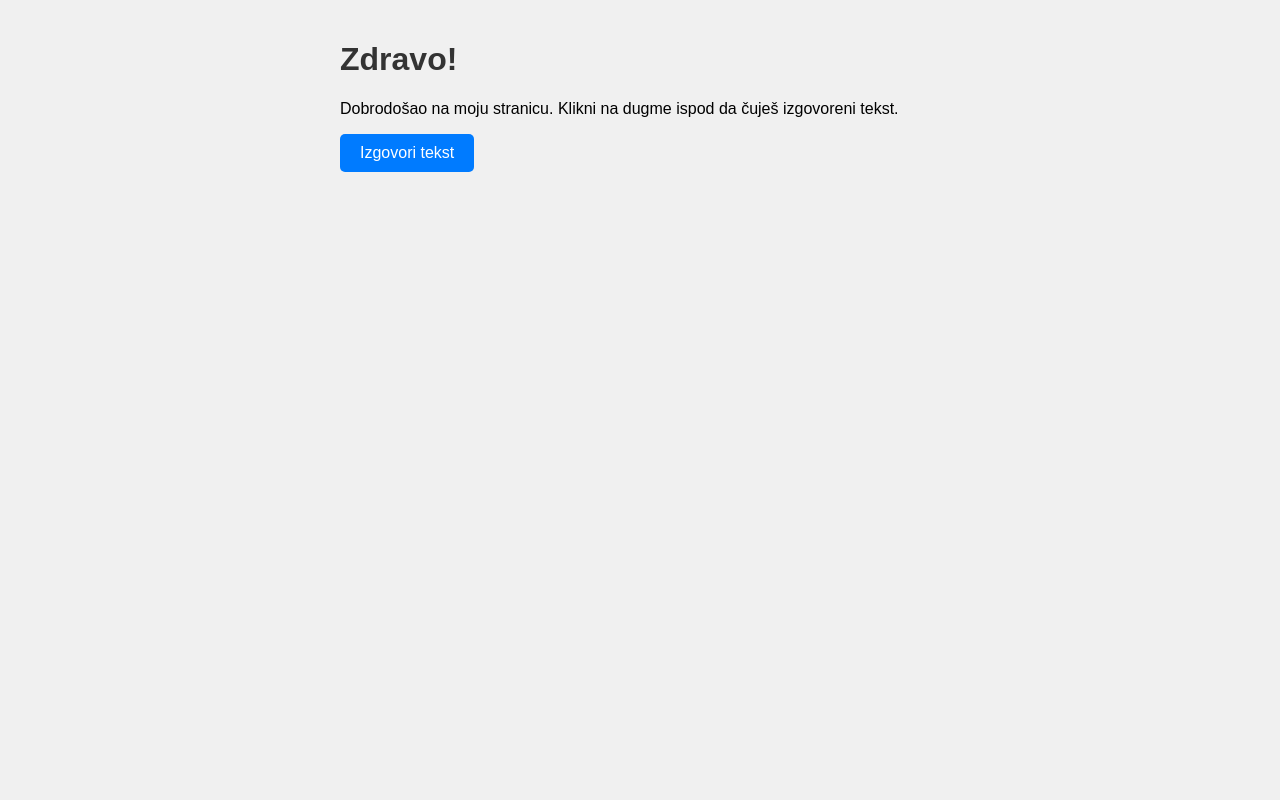
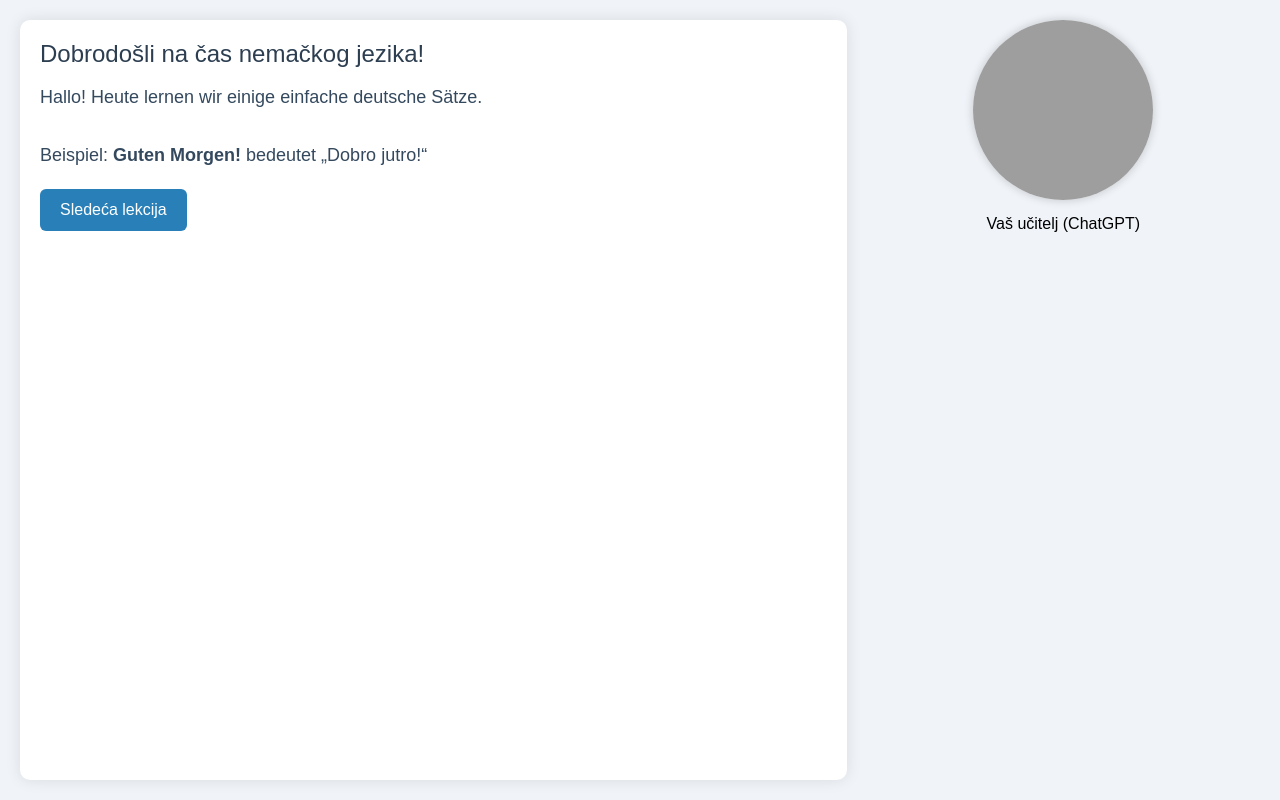
Before and after one commit to cenu1122/njemacki1, a plain HTML site: page index.html in a window 1280 px wide. Drawn offline with Linux system fonts and the light colour scheme; grey boxes are pictures that could not be loaded.

Commit message:
Update index.html

```diff
--- a/index.html
+++ b/index.html
@@ -1,45 +1,105 @@
 <!DOCTYPE html>
-<html lang="sr">
+<html lang="de">
 <head>
     <meta charset="UTF-8" />
     <meta name="viewport" content="width=device-width, initial-scale=1" />
-  <title>Moja stranica sa glasovnim izgovorom</title>
+    <title>Nemački Jezik - Obuka</title>
     <style>
         body {
             font-family: Arial, sans-serif;
+            display: flex;
+            flex-direction: row;
+            margin: 0;
             padding: 20px;
-      max-width: 600px;
-      margin: auto;
-      background: #f0f0f0;
+            background: #f0f4f8;
+            height: 100vh;
+            box-sizing: border-box;
         }
-    h1 {
-      color: #333;
+        .teacher {
+            flex: 2;
+            background: white;
+            padding: 20px;
+            border-radius: 10px;
+            box-shadow: 0 0 15px rgba(0,0,0,0.1);
+            margin-right: 20px;
+        }
+        .avatar {
+            flex: 1;
+            display: flex;
+            flex-direction: column;
+            align-items: center;
+        }
+        .avatar img {
+            border-radius: 50%;
+            width: 180px;
+            height: 180px;
+            object-fit: cover;
+            box-shadow: 0 0 10px rgba(0,0,0,0.2);
+            margin-bottom: 15px;
+        }
+        .lesson-title {
+            font-size: 24px;
+            margin-bottom: 15px;
+            color: #2c3e50;
+        }
+        .lesson-text {
+            font-size: 18px;
+            line-height: 1.6;
+            color: #34495e;
         }
         button {
-      padding: 10px 20px;
+            margin-top: 20px;
+            background-color: #2980b9;
+            border: none;
+            color: white;
+            padding: 12px 20px;
             font-size: 16px;
+            border-radius: 6px;
             cursor: pointer;
-      background-color: #007bff;
-      color: white;
-      border: none;
-      border-radius: 5px;
+            transition: background-color 0.3s ease;
         }
         button:hover {
-      background-color: #0056b3;
+            background-color: #3498db;
         }
     </style>
 </head>
 <body>
-  <h1>Zdravo!</h1>
-  <p>Dobrodošao na moju stranicu. Klikni na dugme ispod da čuješ izgovoreni tekst.</p>
 
-  <button onclick="govori()">Izgovori tekst</button>
+    <div class="teacher">
+        <div class="lesson-title">Dobrodošli na čas nemačkog jezika!</div>
+        <div class="lesson-text" id="lesson-content">
+            Hallo! Heute lernen wir einige einfache deutsche Sätze.
+            <br><br>
+            Beispiel: <strong>Guten Morgen!</strong> bedeutet „Dobro jutro!“
+        </div>
+        <button onclick="nextLesson()">Sledeća lekcija</button>
+    </div>
+
+    <div class="avatar">
+        <img src="https://cdn-icons-png.flaticon.com/512/4712/4712011.png" alt="Avatar ChatGPT" />
+        <div>Vaš učitelj (ChatGPT)</div>
+    </div>
 
     <script>
-    function govori() {
-      const govor = new SpeechSynthesisUtterance("Zdravo! Dobrodošao na moju stranicu.");
-      speechSynthesis.speak(govor);
+        const lessons = [
+            `Hallo! Heute lernen wir einige einfache deutsche Sätze.<br><br>Beispiel: <strong>Guten Morgen!</strong> bedeutet „Dobro jutro!“`,
+            `Der Satz „Wie geht's?“ bedeutet „Kako si?“ auf Serbisch.<br><br>Antwort: „Mir geht es gut.“ heißt „Dobro sam.“`,
+            `„Danke“ bedeutet „Hvala“.<br><br>Versuche es selbst zu sagen!`,
+            `Sehr gut! Jetzt lernen wir Zahlen:<br>1 - eins<br>2 - zwei<br>3 - drei`,
+            `Prima! Du bist auf dem besten Weg, Deutsch zu lernen!`
+        ];
+
+        let currentLesson = 0;
+
+        function nextLesson() {
+            currentLesson++;
+            if (currentLesson >= lessons.length) {
+                currentLesson = 0;
+                alert("Čestitam! Završio/la si sve lekcije.");
+            }
+            document.getElementById("lesson-content").innerHTML = lessons[currentLesson];
         }
     </script>
+
 </body>
 </html>
```
Lines whose indentation alone changed are shown as unchanged.
